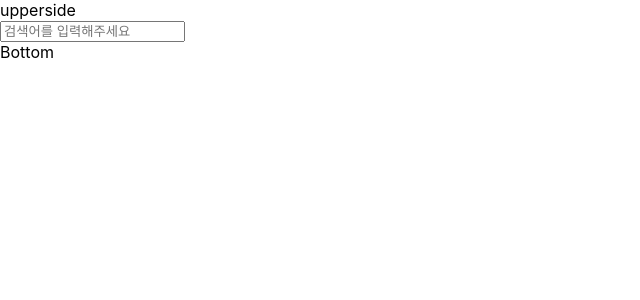
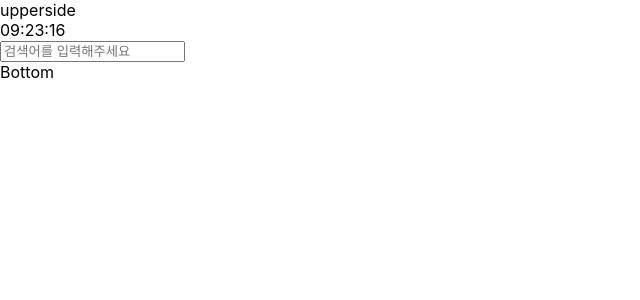
Before and after one commit to park-intae/film-cut, a React (Create React App) app: page / in a window 1280 px wide. Shown: the top 300 px of the page, without its empty margins (0-640 px from the left). Built offline with nearby package versions, Linux system fonts and the light colour scheme.

Commit message:
시간, 날짜 출력

```diff
--- a/src/component/mainSection/clock.js
+++ b/src/component/mainSection/clock.js
@@ -0,0 +1,28 @@
+import { useEffect, useState } from "react";
+
+const Clock = () => {
+    const [date, setDate] = useState(new Date());
+
+    useEffect(() => {
+        const timer = setInterval(() => {
+            setDate(new Date());
+        }, 1000);
+
+        return () => clearInterval(timer);
+    }, []);
+
+    // 시, 분, 초 2자리로 포맷팅
+    const hour = String(date.getHours()).padStart(2, '0');
+    const minutes = String(date.getMinutes()).padStart(2, '0');
+    const seconds = String(date.getSeconds()).padStart(2, '0');
+
+    return (
+        <div>
+            <div>
+                {hour}:{minutes}:{seconds}
+            </div>
+        </div>
+    );
+};
+
+export default Clock;
--- a/src/router/Main.js
+++ b/src/router/Main.js
@@ -1,5 +1,6 @@
 import { useEffect, useState } from "react";
 import SearchBox from './../component/mainSection/SearchBox';
+import Clock from './../component/mainSection/Clock';
 
 
 function Main() {
@@ -21,6 +22,7 @@ function Main() {
                     <div>
                         upperside
                     </div>
+                    <Clock />
                     <SearchBox />
                     <div>
                         Bottom
```
Also changed, not shown: src/component/mainSection/today.js (+28 -0 lines).
